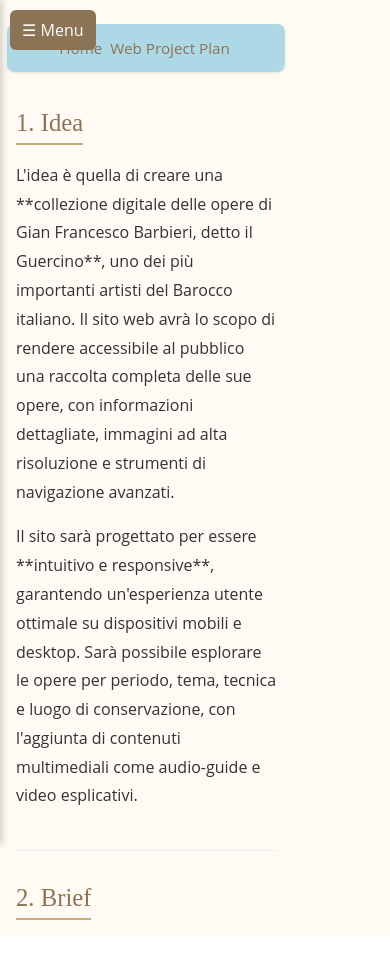
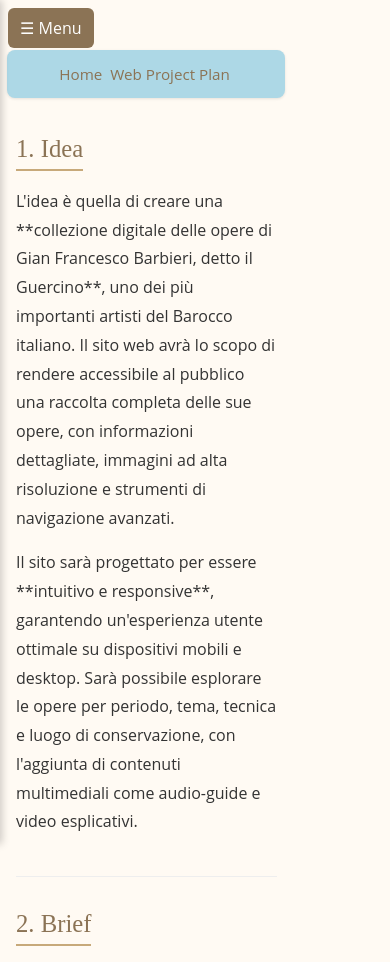
Before and after one commit to Austoscontri/guerc, a plain HTML site: page project-plan.html in a window 390 px wide. Before the commit the page ends 936 px from the top, so only its background shows below. Drawn offline with nearby package versions, Linux system fonts and the light colour scheme.

Commit message:
Update styles.css

```diff
--- a/styles.css
+++ b/styles.css
@@ -730,8 +730,8 @@ img {
 
   .menu-toggle {
     position: fixed;
-    top: 10px;
-    left: 10px;
+    top: 8px;
+    left: 8px;
     z-index: 1100;
     background-color: #8B7355;
     color: #fff;
@@ -743,4 +743,17 @@ img {
   .menu-toggle:hover {
     background-color: #6B5A4A;
   }
+
+  .breadcrumb {
+    margin-top: 50px !important; /* spazio sufficiente per non essere coperta */
+    position: sticky;
+    top: 0;
+    z-index: 900; /* sotto al bottone ma sopra ai contenuti */
+  }
+
+  /* Sidebar sempre sotto al bottone */
+  .sidebar {
+    top: 0;
+    padding-top: 3rem; /* lascia spazio interno per non far coprire i link */
+  }
 }
```
